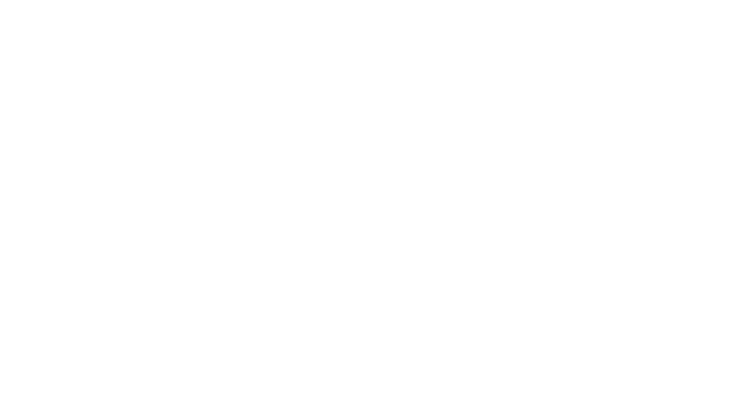
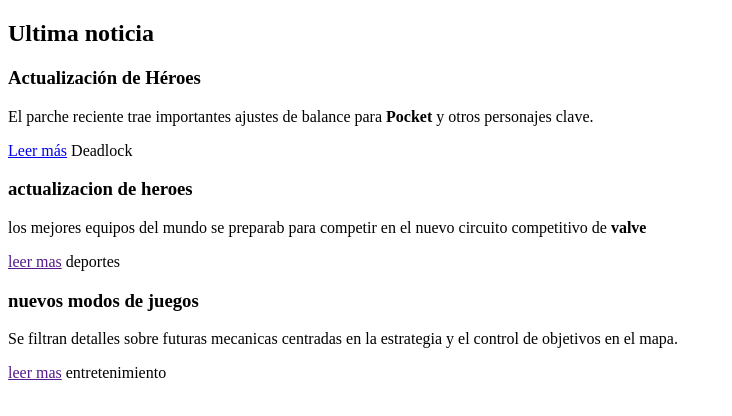
Before and after one commit to Fosquit0/practicacss, a plain HTML site: page index.html in a window 1280 px wide. Shown: the whole page, without its empty margins (0-732 px from the left). Drawn offline with Linux system fonts and the light colour scheme.

Commit message:
Incorporar elementos block e inline

```diff
--- a/index.html
+++ b/index.html
@@ -5,6 +5,32 @@
     <link rel="stylesheet" href="styles.css">
 </head>
 <body>
+    <div id="noticias">
+        <h2>Ultima noticia</h2>
+
+        <div class="noticia">
+            <h3>Actualización de Héroes</h3>
+            <p>El parche reciente trae importantes ajustes de balance para <strong>Pocket</strong> y otros personajes clave.</p>
+            <a href="#">Leer más</a>
+            <span class="categoria">Deadlock</span>
+        </div>
+
+        <div class="noticia">
+            <h3>actualizacion de heroes</h3>
+            <p>los mejores equipos del mundo se preparab para competir en el nuevo circuito competitivo de <strong>valve</strong></p>
+            <a href="">leer mas</a>
+            <span>deportes</span>
+        </div>
+
+        <div class="noticia">
+            <h3>nuevos modos de juegos</h3>
+            <p>Se filtran detalles sobre futuras mecanicas centradas en la estrategia y el control de objetivos en el mapa.</p>
+            <a href="">leer mas</a>
+            <span class="categorias">entretenimiento</span>
+        </div>
+    </div>
+
+
 
 </body>
 </html>
```
